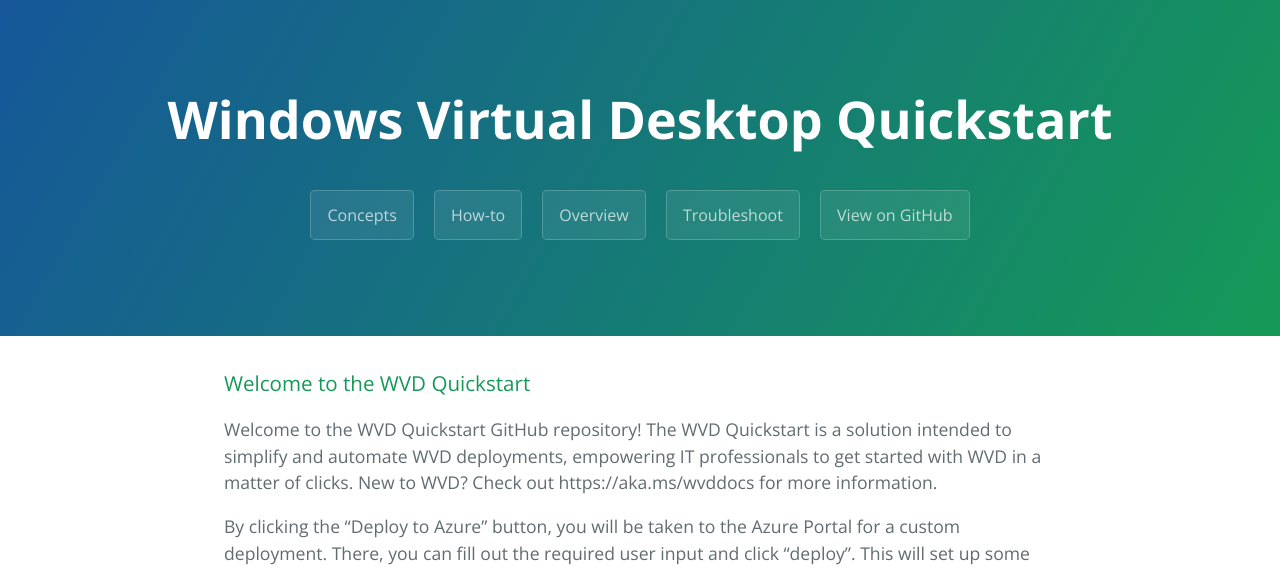
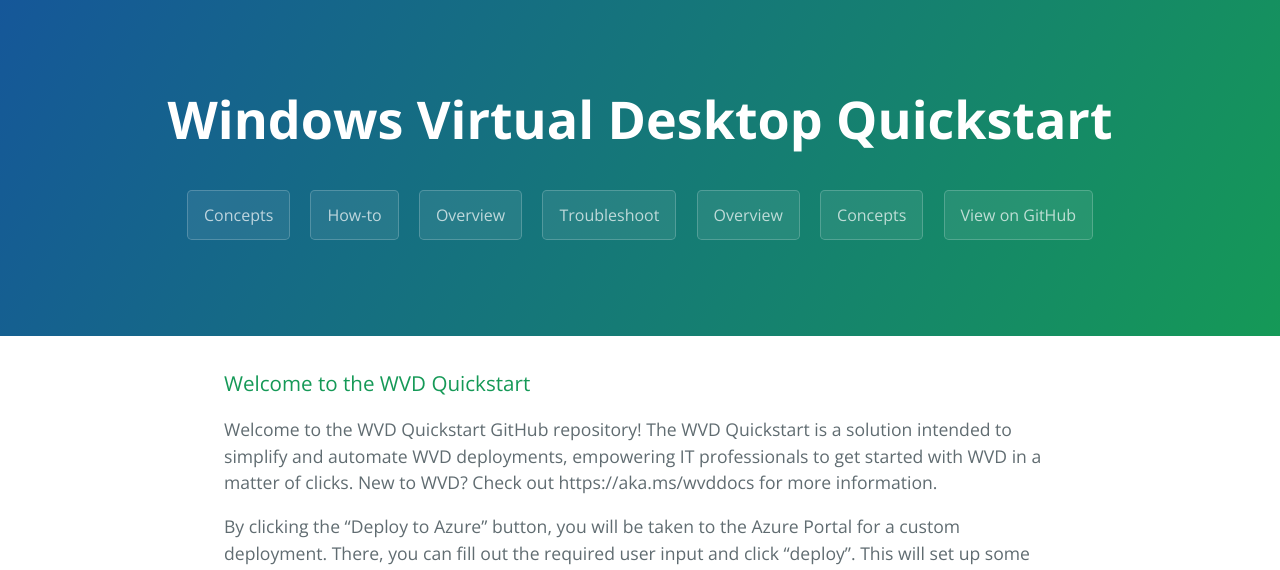
Before and after one commit to samvdjagt/wvdquickstart, a Jekyll site: the page built from index.md, in a window 1280 px wide. Shown: the top 570 px of the page. Built offline with Jekyll 4.4.1, drawn with Linux system fonts in a browser that asks for light colours.

Commit message:
Update template.html

```diff
--- a/_layouts/template.html
+++ b/_layouts/template.html
@@ -16,6 +16,8 @@
 	  {% for page in site.pages %}
     <a href={{ page.filename }} class="btn">{{ page.title }}</a>
 	{% endfor %}
+      <a href="overview.md" class="btn">Overview</a>
+      <a href="concepts.md" class="btn">Concepts</a>
       <a href="https://github.com/samvdjagt/wvdquickstart" class="btn">View on GitHub</a>
     </section>
 
```
